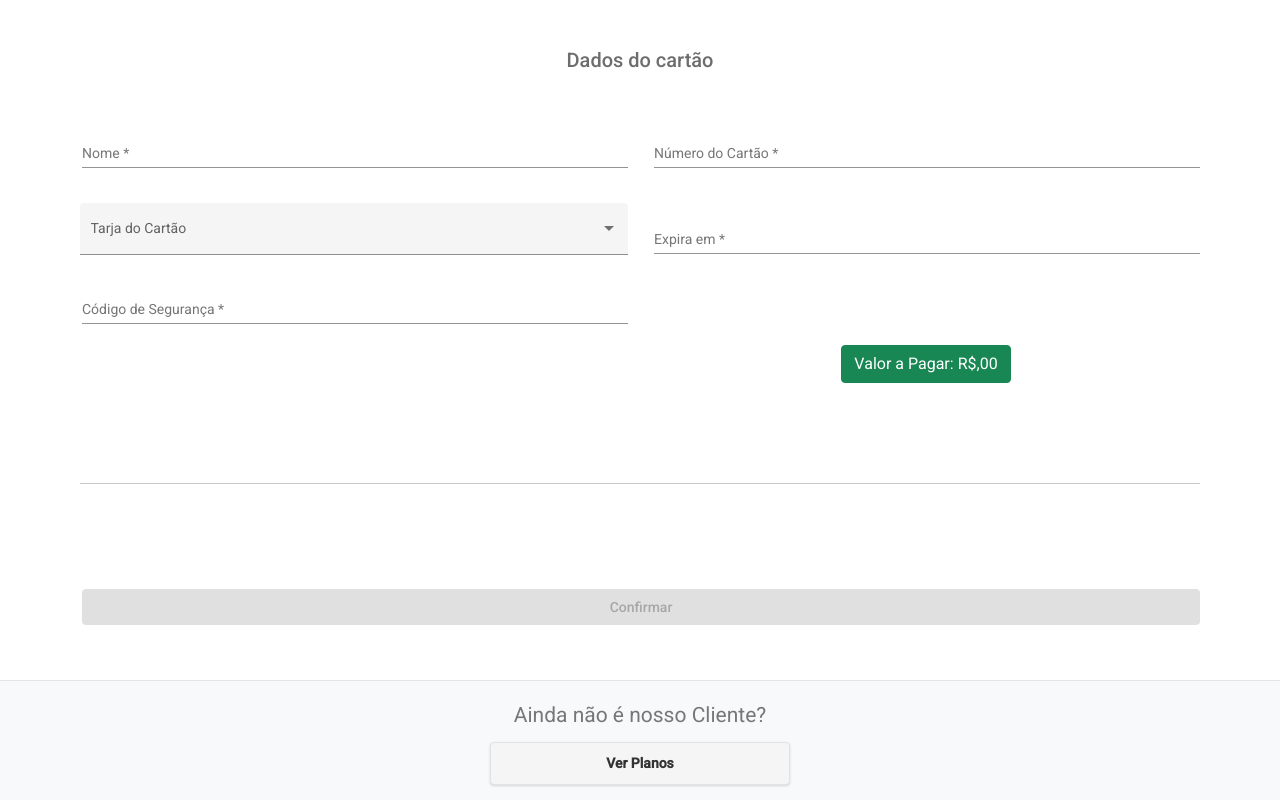
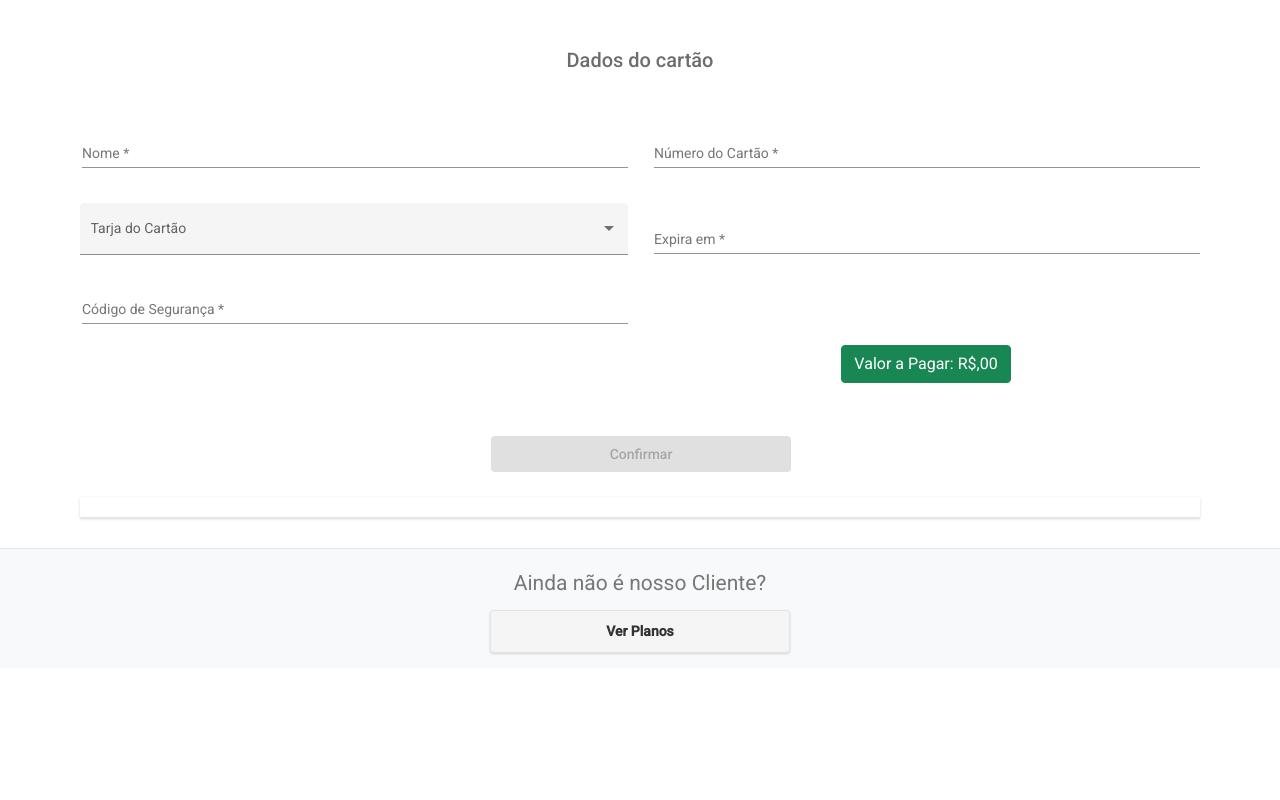
Before and after one commit to projeto-integrador-2022/qrcode-frontend, an Angular app: page /payment-methods in a window 1280 px wide. Shown: the part 950-1750 px from the top of the page. After the commit the page ends 1618 px from the top, so only its background shows below. Built offline with nearby package versions, Linux system fonts and the light colour scheme.

Commit message:
[QRCT-001] Inserindo progress bar para operaçao de envio de dados

```diff
--- a/src/app/features/pages/payment-methods/payment-methods.component.html
+++ b/src/app/features/pages/payment-methods/payment-methods.component.html
@@ -90,7 +90,8 @@
                     <mat-form-field class="form-element mt-2">
                         <input matInput placeholder="Senha" [type]="hide2 ? 'passwordConfirmation' : 'text'"
                             formControlName="passwordConfirmation" required>
-                        <mat-icon matSuffix (click)="hide2 = !hide2">{{ hide2 ? 'visibility_off' : 'visibility' }}</mat-icon>
+                        <mat-icon matSuffix (click)="hide2 = !hide2">{{ hide2 ? 'visibility_off' : 'visibility' }}
+                        </mat-icon>
                         <mat-hint *ngIf="!passwordConfirmationInput.value">Senha precisa ser igual a anterior</mat-hint>
 
                         <mat-error
@@ -154,15 +155,22 @@
                     </mat-form-field>
 
                     <div class="text-center mt-5 ">
-                        <mat-label class=" text-center btn btn-success">Valor a Pagar:  R${{price}},00</mat-label>
+                        <mat-label class=" text-center btn btn-success">Valor a Pagar: R${{price}},00</mat-label>
                     </div>
 
                 </div>
             </div>
-            <hr class="my-4">
-            <div class="form-element">
+            <div class="form-element text-center mt-5">
                 <button mat-raised-button color="primary" type="submit" class="button"
                     [disabled]="!formGroup.valid">Confirmar</button>
+
+
+            </div>
+            <div class="progress-group-border">
+                <div class="text-center mt-5" *ngIf="isProgressBarActivated === true">
+                    <mat-progress-bar mode="indeterminate"></mat-progress-bar>
+                    <mat-label ></mat-label>
+                </div>
             </div>
         </form>
     </div>
--- a/src/app/features/pages/payment-methods/payment-methods.component.scss
+++ b/src/app/features/pages/payment-methods/payment-methods.component.scss
@@ -30,7 +30,8 @@
 }
 
 .button {
-  width: 100%;
+  width: 300px;
+
 }
 
 .form {
@@ -58,3 +59,9 @@ h2 {
 .btn-success {
   cursor: default;
 }
+
+.progress-group-border {
+  border-bottom: 1px solid #e3e3e3;
+  padding: 10px 0px;
+  box-shadow: 0 1px 3px 0 rgba(0, 0, 0, 0.1), 0 1px 2px 0 rgba(0, 0, 0, 0.06);
+}
--- a/src/app/features/pages/payment-methods/payment-methods.component.ts
+++ b/src/app/features/pages/payment-methods/payment-methods.component.ts
@@ -19,16 +19,21 @@ export class PaymentMethodsComponent implements OnInit {
   option: number = 0;
   planTitle: string ='';
   price: any;
+  isProgressBarActivated: boolean = false;
+  progressMessage: string = '';
 
 
   constructor(private formBuilder: FormBuilder, private router : Router) { }
+
+  get name() { return this.formGroup.get('name') as FormControl }
+  get passwordInput() { return this.formGroup.get('password'); }
+  get passwordConfirmationInput() { return this.formGroup.get('passwordConfirmation'); }
 
   ngOnInit() {
     this.option = history.state.index;
     this.populateTitle(this.option);
     this.createForm();
-    this.setChangeValidate()
-
+    this.setChangeValidate();
   }
 
   populateTitle(state: number) {
@@ -56,11 +61,11 @@ export class PaymentMethodsComponent implements OnInit {
 
     this.formGroup = this.formBuilder.group({
       'email': [null, [Validators.required, Validators.pattern(emailregex)], this.checkInUseEmail],
-      'name': [null, [Validators.required, Validators.minLength(5), Validators.pattern(cardnameregex)]],
-      'address': [null, [Validators.required, Validators.minLength(5)]],
+      'name': [null, [Validators.required, Validators.minLength(3), Validators.pattern(cardnameregex)]],
+      'address': [null, [Validators.required, Validators.minLength(3)]],
       'password': [null, [Validators.required, this.checkPassword]],
       'passwordConfirmation': [null, [Validators.required, this.checkPassword]],
-      'surname': [null, [Validators.required, Validators.minLength(5)]],
+      'surname': [null, [Validators.required, Validators.minLength(3)]],
       'cardNumber': [null, [Validators.required, Validators.pattern(cardregex)]],
       'phone': [null, [Validators.required, Validators.pattern(phoneregex)]],
       'securitycode': [null, [Validators.required, Validators.pattern(securitycoderegex)]],
@@ -84,10 +89,6 @@ export class PaymentMethodsComponent implements OnInit {
     )
   }
 
-  get name() {
-    return this.formGroup.get('name') as FormControl
-  }
-
   checkPassword(control : any) {
     let enteredPassword = control.value
     let passwordCheck = /^(?=.*[a-z])(?=.*[A-Z])(?=.*[0-9])(?=.{8,})/;
@@ -105,9 +106,6 @@ export class PaymentMethodsComponent implements OnInit {
       }, 4000)
     })
   }
-
-  get passwordInput() { return this.formGroup.get('password'); }
-  get passwordConfirmationInput() { return this.formGroup.get('passwordConfirmation'); }
 
   getErrorName() {
     return this.formGroup.get('name').hasError('required') ? 'Preenchimento necessário' :
@@ -160,9 +158,11 @@ export class PaymentMethodsComponent implements OnInit {
   }
   onSubmit(post : any) {
     this.post = post;
-    this.post.price = this.price.toString();
-    this.post.planTitle = this.planTitle.toString();
-    console.log(this.post);
-    this.router.navigate(['/login'], {state: {email: `${this.post.email}`, password: `${this.post.password}`}});
+    this.post.price = '' + this.price;
+    this.post.planTitle = '' + this.planTitle;
+    this.isProgressBarActivated = true;
+    //this.router.navigate(['/login'], {state: {email: `${this.post.email}`, password: `${this.post.password}`}});
+
   }
+
 }
```
